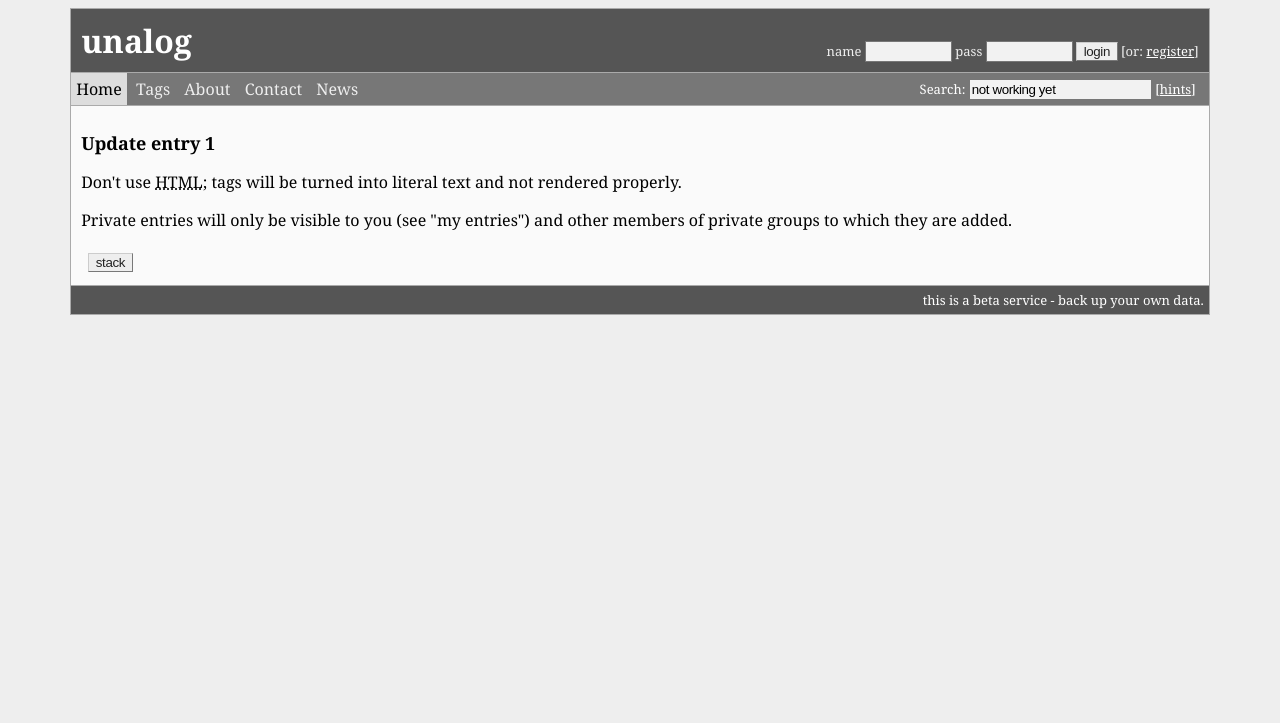
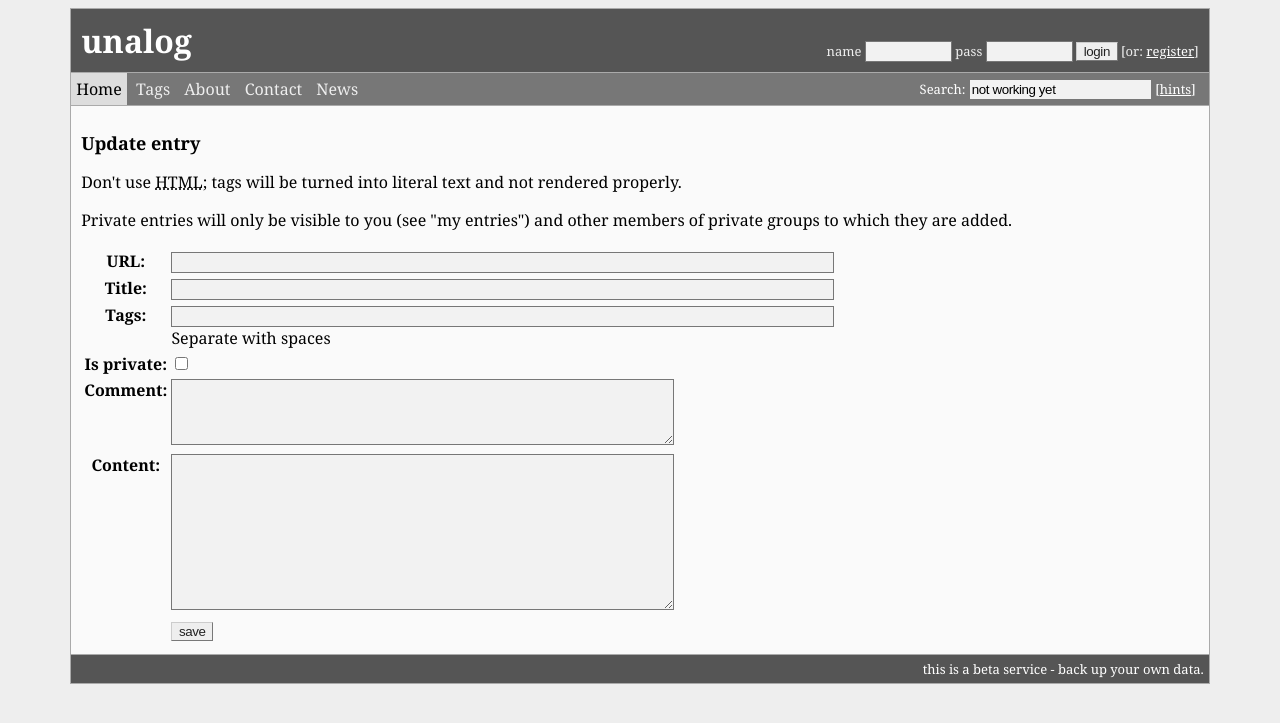
Before and after one commit to dchud/unalog2, a Django app: template base/templates/update_entry.html in a window 1280 px wide. Shown: the top 723 px of the page. Run offline with Django 3.2, Linux system fonts and the light colour scheme; the template is opened without the code that fills it: most values are stand-ins (such as "Sample title", 1, 10 or a date in 2020).

Commit message:
Added entry delete
--HG--
extra : convert_revision : dchud%40umich.edu-20081017212050-22svpepcdb7omxl2

```diff
--- a/base/templates/entry.html
+++ b/base/templates/entry.html
@@ -15,8 +15,8 @@
 
     <div class='tl-item-links'>
 	{% ifequal entry.user user %}
-        [<a href='/entry/{{ entry.id }}/edit'><span class='bold'>edit</span></a>]
-        [<a href='/entry/{{ entry.id }}/delete'><span class='bold'>delete</span></a>]
+        [<a href='/entry/{{ entry.id }}/edit/'><span class='bold'>edit</span></a>]
+        [<a href='/entry/{{ entry.id }}/delete/'><span class='bold'>delete</span></a>]
 	{% endifequal %}
 
 	{% with entry.tags.count as tag_count %}
--- a/base/templates/update_entry.html
+++ b/base/templates/update_entry.html
@@ -2,7 +2,7 @@
 
 {% block content %}
 
-<h2>Update entry {{ entry.id }}</h2>
+<h2>Update entry</h2>
 
 <p>
 Don't use <acronym title='Hypertext Markup Language'>HTML</acronym>;
@@ -17,10 +17,33 @@ and other members of private groups to which they are added.
 <form action='/entry/{{ entry.id }}/edit' method='POST'>
 	<table>
 		<tbody>
-	{{ form.as_table }}
+			<tr>
+				<th valign='top'><label for="id_url">URL:</label></th>
+				<td><input type="text" name="url" size="80" value="{{ form.data.url }}" id="id_url" /></td>
+			</tr>
+			<tr>
+				<th valign='top'><label for="id_title">Title:</label></th>
+				<td><input type="text" name="title" size="80" value="{{ form.data.title }}" id="id_title" /></td>
+			</tr>
+			<tr>
+				<th valign='top'><label for="id_tags">Tags:</label></th>
+				<td><input type="text" name="tags" size="80" id="id_tags" value="{{ form.data.tags }}" /><br />Separate with spaces</td>
+			</tr>
+			<tr>
+				<th valign='top'><label for="id_is_private">Is private:</label></th>
+				<td><input type="checkbox" name="is_private" id="id_is_private" {% if form.data.checked %}checked="checked"{% endif %}/></td>
+			</tr>
+			<tr>
+				<th valign='top'><label for="id_comment">Comment:</label></th>
+				<td><textarea id="id_comment" rows="4" cols="60" name="comment">{{ form.data.comment }}</textarea></td>
+			</tr>
+			<tr>
+				<th valign='top'><label for="id_content">Content:</label></th>
+				<td><textarea id="id_content" rows="10" cols="60" name="content">{{ form.data.content }}</textarea></td>
+			</tr>
 			<tr>
 				<td></td>
-				<td><input type='submit' value='stack' /></td>
+				<td><input type='submit' value='save' /></td>
 			</tr>
 		</tbody>
 	</table>
--- a/urls.py
+++ b/urls.py
@@ -26,8 +26,10 @@ urlpatterns += patterns('unalog2.base.views',
     url(r'^my/stack/link', 'old_stack_link', name='old-stack-link'),
     url(r'^entry/url/new', 'new_url_entry', name='new-url-entry'),
     url(r'^indexing.js$', 'indexing_js', name='indexing-js'),
-    url(r'^entry/(?P<entry_id>[0-9]+)/edit$', 'edit_url_entry',
+    url(r'^entry/(?P<entry_id>[0-9]+)/edit/$', 'edit_url_entry',
         name='edit-url-entry'),
+    url(r'^entry/(?P<entry_id>[0-9]+)/delete/$', 'delete_url_entry',
+        name='delete-url-entry'),
 
     url(r'^entry/(?P<entry_id>[0-9]+)$', 'url_entry', name='url-entry'),
 
```
Also changed, not shown: TODO.txt (+4 -6 lines), base/templates/delete_entry.html (added, +28 -0 lines), base/templates/new_entry.html (+25 -2 lines), base/views.py (+23 -1 lines).
